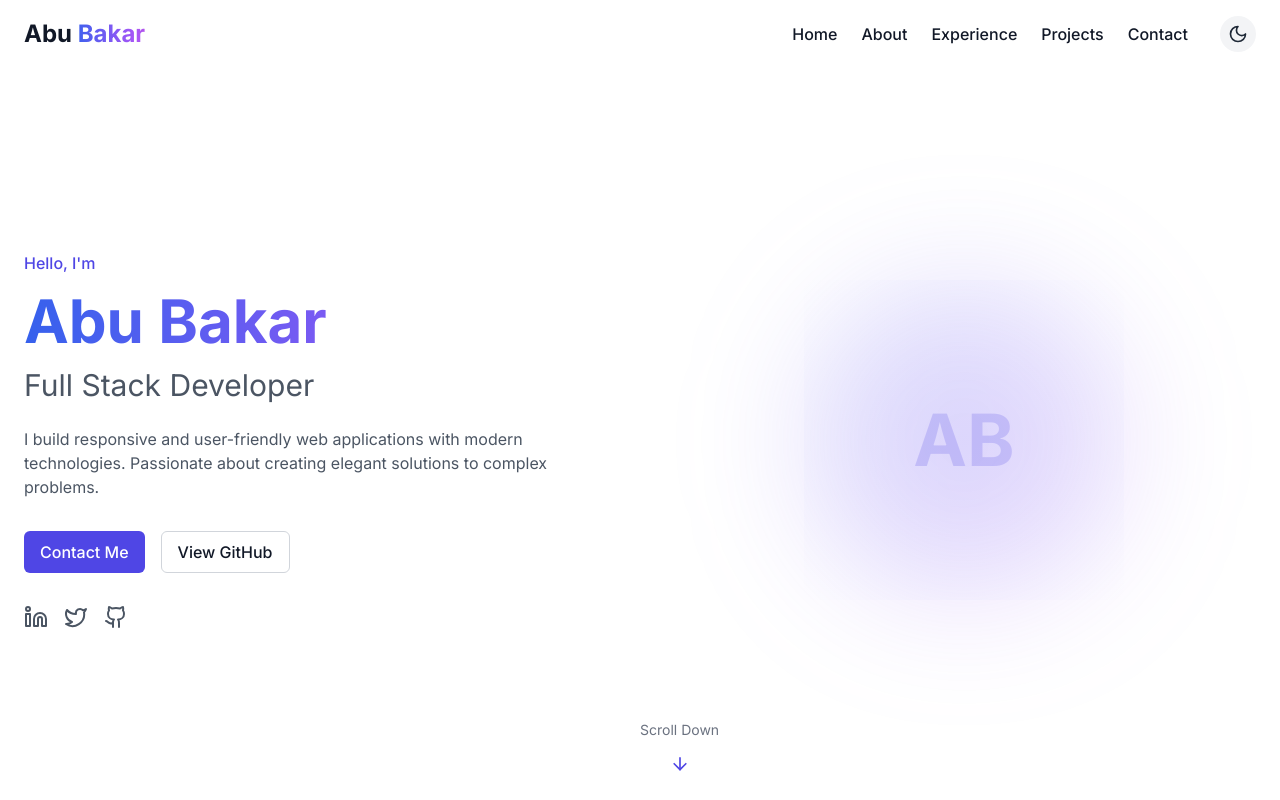
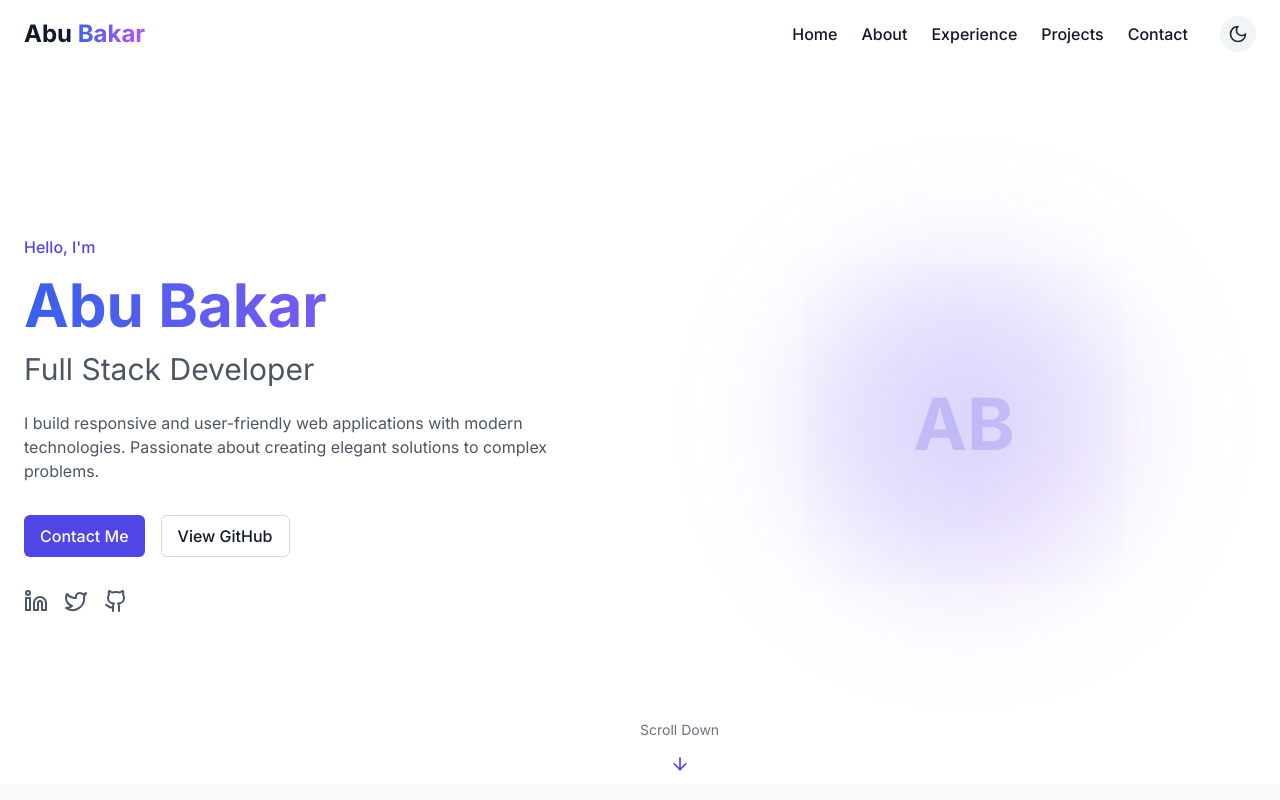
Before and after one commit to iamumara/portfolio_company, a React (Vite) app: page / in a window 1280 px wide. Shown: the top 800 px of the page. Built offline with nearby package versions, Linux system fonts and the light colour scheme.

Commit message:
some more-chantes

```diff
--- a/src/sections/HeroSection.tsx
+++ b/src/sections/HeroSection.tsx
@@ -12,7 +12,7 @@ const HeroSection = () => {
   };
 
   return (
-    <section id="home" className="min-h-screen md:pt-20 sm:pt-6 flex items-center">
+    <section id="home" className="min-h-screen -mt-4 md:pt-20 sm:pt-6 flex items-center">
       <div className="container mx-auto px-4 md:px-6 py-12 md:py-24">
         <div className="grid grid-cols-1 md:grid-cols-2 gap-8 md:gap-16 items-center">
           <motion.div
```
